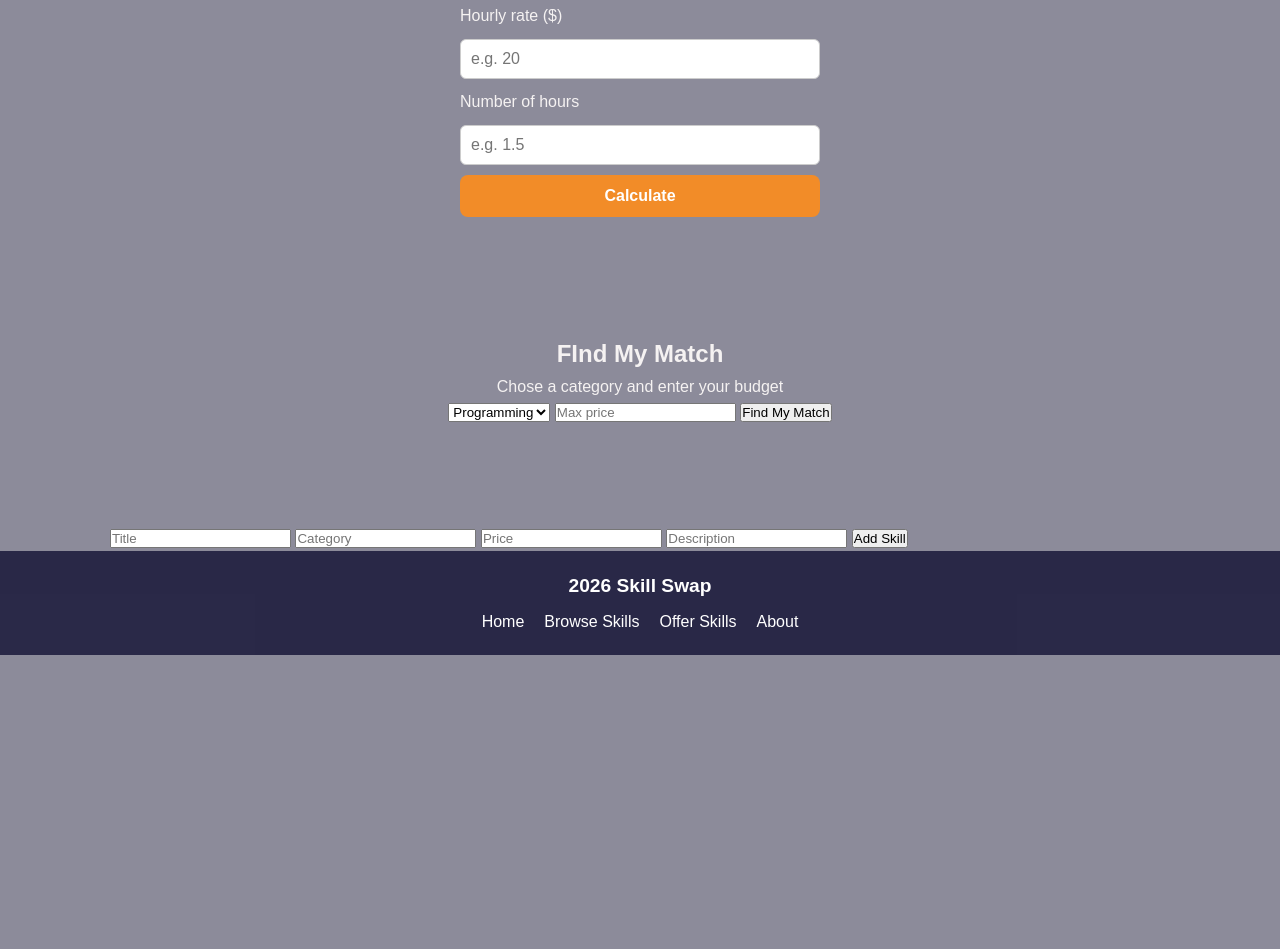
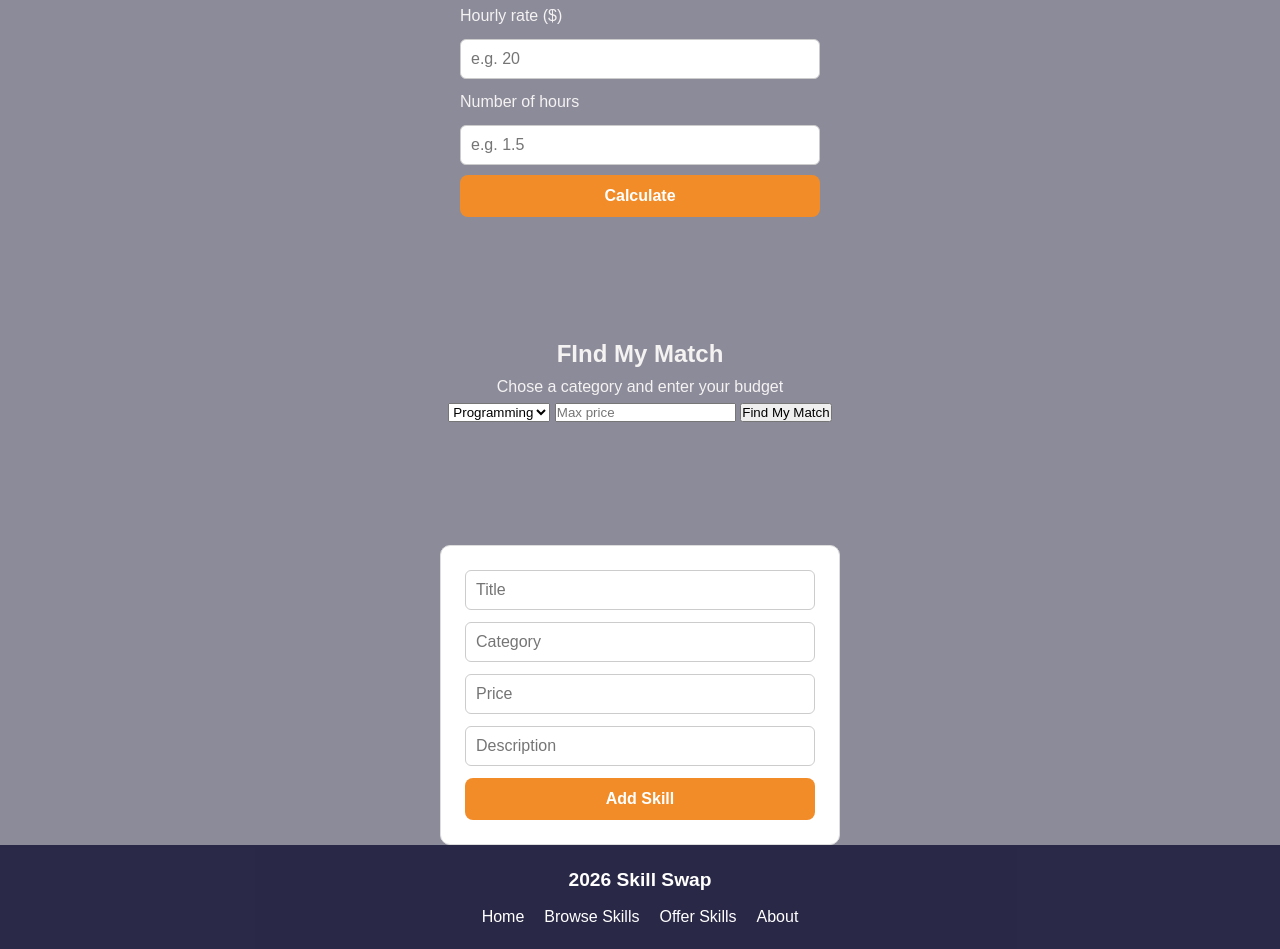
Before and after one commit to nicholasferreira1-jpg/skills-swap-NichoalsFerreira-unit9, a website: page index.html in a window 1280 px wide. Shown: the part 677-1626 px from the top of the page. Before the commit the page ends 1332 px from the top, so only its background shows below. Drawn offline with Linux system fonts and the light colour scheme.

Commit message:
-Style skill creation form and messages

```diff
--- a/styles.css
+++ b/styles.css
@@ -270,3 +270,65 @@ footer h2 {
     margin: 20px auto 0;
     text-align: left;
 }
+
+/* ===== Add skill form ===== */
+#skill-form {
+    max-width: 400px;
+    margin: 20px auto 0;
+    padding: 24px;
+    background-color: white;
+    border-radius: 10px;
+    border: 1px solid #ddd;
+    display: flex;
+    flex-direction: column;
+    gap: 12px;
+}
+
+#skill-form input {
+    padding: 10px;
+    border: 1px solid #ccc;
+    border-radius: 6px;
+    font-size: 1rem;
+    font-family: inherit;
+}
+
+#skill-form input:focus {
+    outline: none;
+    border-color: #2b4c7e;
+}
+
+#skill-form button {
+    background-color: #f28c28;
+    color: white;
+    border: none;
+    padding: 12px;
+    border-radius: 8px;
+    font-weight: bold;
+    font-size: 1rem;
+    cursor: pointer;
+}
+
+#skill-form button:hover {
+    background-color: #d9761a;
+}
+
+/* Success and error messages */
+#success-message,
+#error-message {
+    max-width: 400px;
+    margin: 12px auto 0;
+    padding: 10px;
+    border-radius: 6px;
+    text-align: center;
+    font-weight: bold;
+}
+
+#success-message {
+    background-color: #e6f4ea;
+    color: #1e7b34;
+}
+
+#error-message {
+    background-color: #fdecea;
+    color: #b3261e;
+}
```
